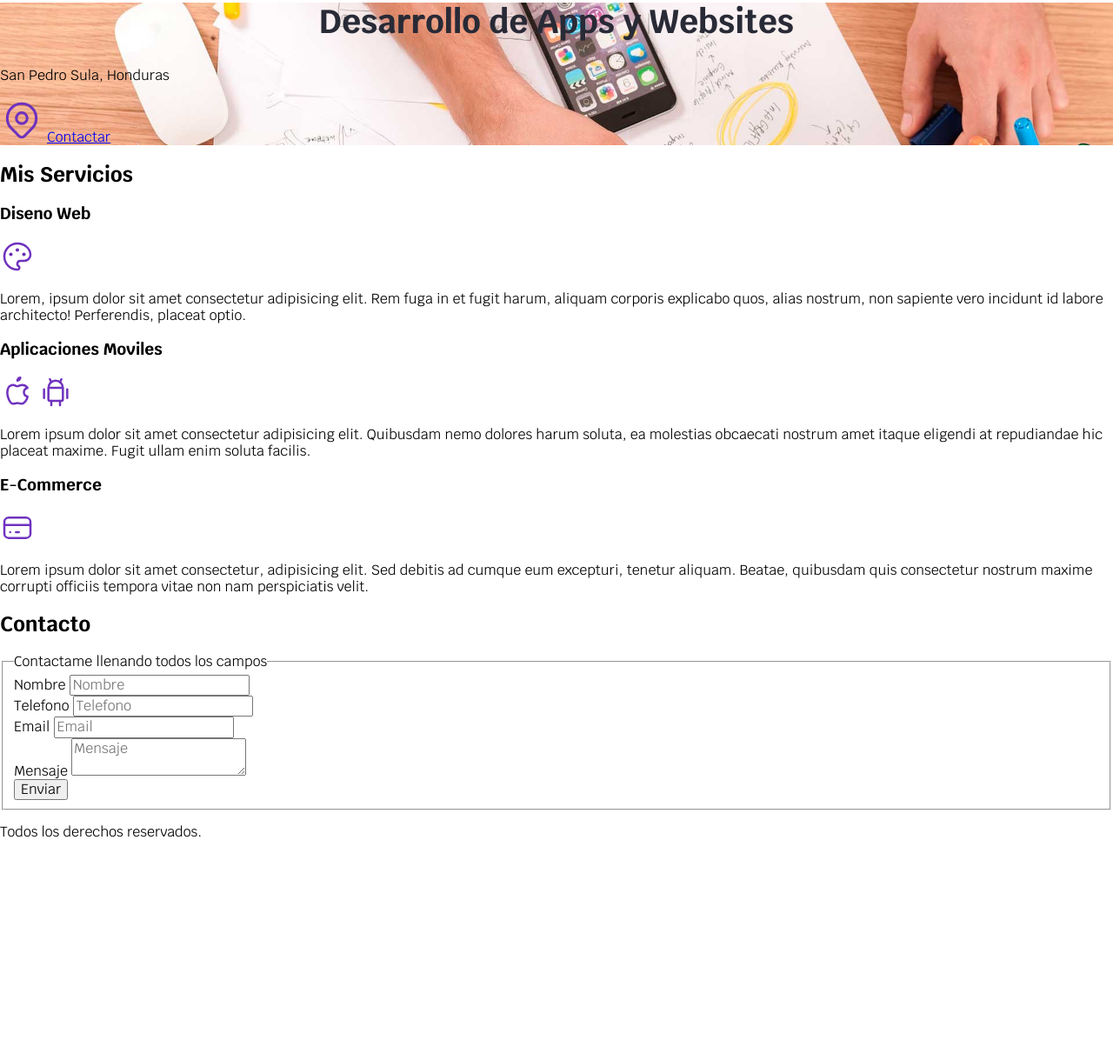
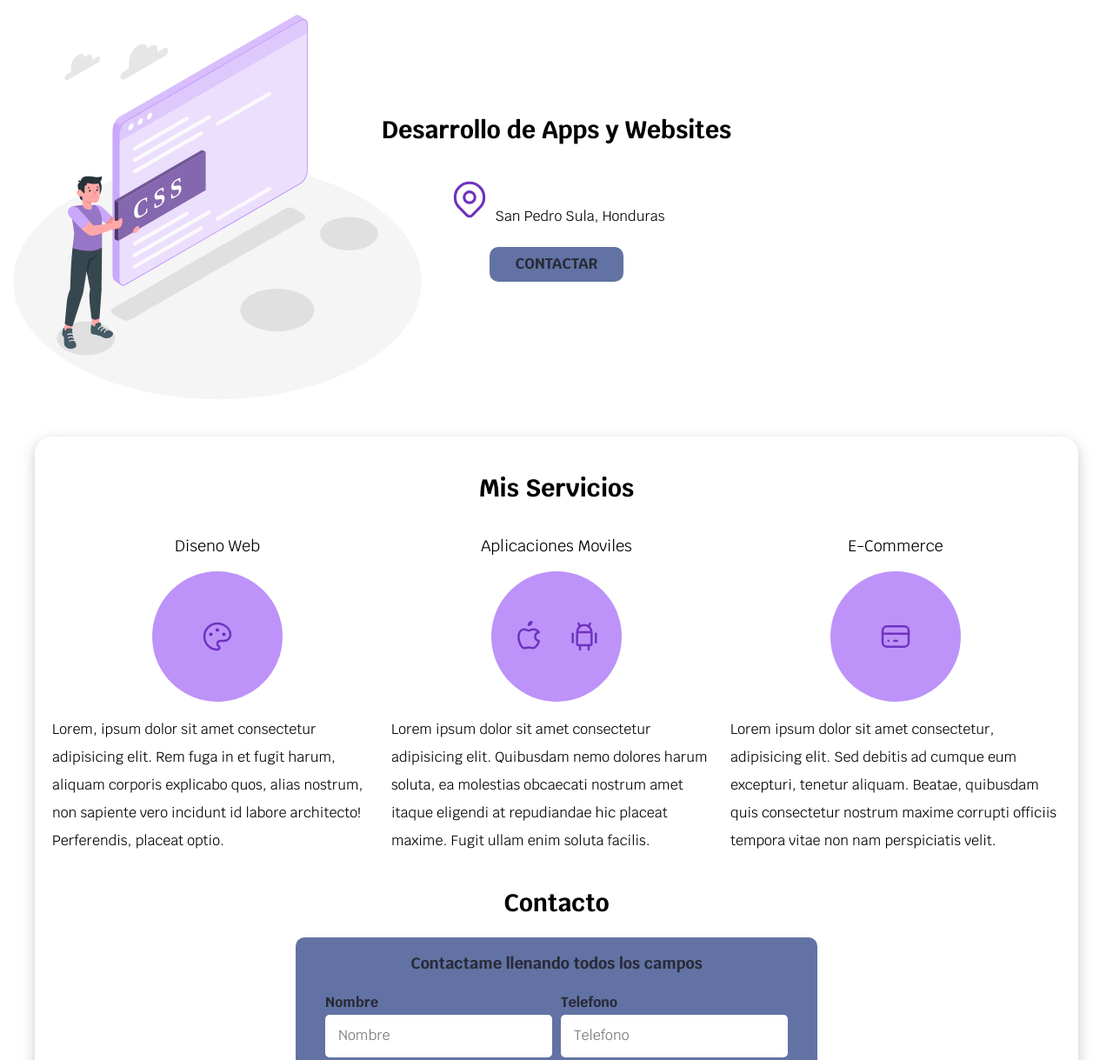
Before and after one commit to ariasortez08/WebFreelancer, a plain HTML site: page freelancer_inicio/index.html in a window 1280 px wide. Shown: the part 166-1385 px from the top of the page at 87% size. Before the commit the page ends 1149 px from the top, so only its background shows below. Drawn offline with Linux system fonts and the light colour scheme.

Commit message:
Website Finalizado

```diff
--- a/freelancer_inicio/css/style.css
+++ b/freelancer_inicio/css/style.css
@@ -6,12 +6,18 @@
   --gris: #6272a4;
   --purple: #bd93f9;
 
-  --fuente-principal: 'Krub', sans-serif;
-  --fuente-tamano: 3.8rem;
+  --fuente-principal: "Krub", sans-serif;
 }
 
 html {
   font-size: 62.5%;
+  box-sizing: border-box;
+  scroll-snap-type: y mandatory;
+}
+*,
+*:before,
+*:after {
+  box-sizing: inherit;
 }
 
 body {
@@ -19,34 +25,160 @@ body {
   font-family: var(--fuente-principal);
 }
 
+h1 {
+  font-size: 3.8rem;
+}
+h2 {
+  font-size: 2.8rem;
+}
+h3 {
+  font-size: 1.8rem;
+}
+
+h1,
+h2,
+h3 {
+  text-align: center;
+}
+
 .contenedor {
   max-width: 120rem;
   margin: 0 auto;
 }
+/* A LOS HIJOS SE LES ASIGNA POSITION RELATIVE */
+.contenido-hero {
+  display: flex;
+  flex-direction: column;
+  align-items: center;
+  justify-content: center;
+  position: absolute;
+  width: 100%;
+  height: 100%;
+  color: var(--negro);
+  /* background-color: rgba(0, 0, 0 0.8); */
+  /* background-color: rgb(0 0 0 / 10%); */
+}
+
+@media (min-width: 1400px) {
+  .contenido-hero h2 {
+    color: var(--negro);
+  }
+
+  .contenido-hero p {
+    color: var(--negro);
+    font-weight: bold;
+  }
+}
+
+.btn {
+  background-color: var(--gris);
+  border-radius: 1rem;
+  color: var(--primario);
+  font-size: 1.7rem;
+  font-weight: 700;
+  margin: 1rem;
+  padding: 1rem 3rem;
+  text-decoration: none;
+  text-transform: uppercase;
+  text-align: center;
+  width: 80%;
+  border: none;
+}
+
+.btn:hover {
+  cursor: pointer;
+}
+@media (min-width: 768px) {
+  .btn {
+    width: auto;
+  }
+}
+
+.enviar .btn {
+  background-color: var(--primario);
+  width: 100%;
+  color: var(--purple);
+}
+
+.campo {
+  margin-bottom: 1rem;
+}
+
+.campo label {
+  color: var(--primario);
+  font-weight: bold;
+  margin-bottom: 0.5rem;
+  display: block;
+}
+
+.campo textarea {
+  height: 15rem;
+}
+
+.text-input {
+  border: none;
+  width: 100%;
+  padding: 1.5rem;
+  border-radius: 0.5rem;
+}
+
+.formulario {
+  background-color: var(--gris);
+  width: min(60rem, 100%);
+  margin: 0 auto;
+  padding: 2rem;
+  border-radius: 1rem;
+}
+
+.formulario fieldset {
+  border: none;
+}
+
+.formulario legend {
+  text-align: center;
+  font-size: 1.8rem;
+  font-weight: bold;
+  margin-bottom: 2rem;
+  color: var(--primario);
+}
+
+.footer {
+  text-align: center;
+}
+/* A LOS PADRES SIEMRPE ES ABSOLUTE */
 
 .hero {
-  background-image: url(../img/hero.jpg);
+  background-image: url(../img/Open\ source-amico.svg);
   background-repeat: no-repeat;
-  background-size: cover;
+  background-size: contain;
+  height: 500px;
+  position: relative;
+  margin-bottom: 3rem;
+}
+/* UTILIDADES */
+
+.w-100 {
+  width: 100%;
+}
+.flex {
+  display: flex;
+}
+.alinear-derecha {
+  justify-content: flex-end;
+  margin-top: 2rem;
+}
+.nav-bg {
+  background-color: var(--gris);
 }
 
-.titulo {
-  text-align: center;
-  font-size: var(--fuente-tamano);
-  color: var(--primario);
-
-  font-weight: bold;
+.bg-color-purple {
+  background-color: var(--purple);
 }
 
-/* ACCEDEMOS A LAS ETIQUETAS */
-
-.titulo span {
-  font-size: 2rem;
-  color: var(--secundario);
-}
-
-.nav-bg {
-  background-color: var(--gris);
+@media (min-width: 768px) {
+  .w-100 {
+    width: auto;
+  }
 }
 
 .navegacion-principal {
@@ -67,13 +199,83 @@ body {
   color: var(--purple);
 }
 
+.servicios,
+.navegacion-principal,
+.formulario {
+  scroll-snap-align: center;
+  scroll-snap-stop: always;
+}
+
+@media (min-width: 760px) {
+  .servicios {
+    display: grid;
+    grid-template-columns: repeat(3, 1fr);
+    column-gap: 1rem;
+  }
+}
+
+.servicio {
+  display: flex;
+  flex-direction: column;
+  align-items: center;
+}
+
+.servicio h3 {
+  font-weight: normal;
+  color: var(--negro);
+}
+
+.servicio p {
+  line-height: 2;
+}
+
+.servicio .iconos {
+  height: 15rem;
+  width: 15rem;
+  background-color: var(--purple);
+  border-radius: 50%;
+  display: flex;
+  align-items: center;
+  justify-content: space-evenly;
+}
+
+.sombra {
+  -webkit-box-shadow: 0px 5px 15px 0px rgba(168, 158, 168, 0.59);
+  -moz-box-shadow: 0px 5px 15px 0px rgba(168, 158, 168, 0.59);
+  box-shadow: 0px 5px 15px 0px rgba(168, 158, 168, 0.59);
+  background-color: var(--blanco);
+  padding: 2rem;
+  border-radius: 2rem;
+}
+.titulo {
+  color: var(--purple);
+  font-weight: bold;
+}
+
+/* ACCEDEMOS A LAS ETIQUETAS */
+
+.titulo span {
+  font-size: 2rem;
+  color: var(--secundario);
+}
+
 /* MEDIA QUERIES */
 
-@media (min-width: 480px) {
-}
 @media (min-width: 768px) {
   .navegacion-principal {
     flex-direction: row;
     justify-content: space-between;
   }
 }
+@media (min-width: 768px) {
+  .contenedor-campos {
+    display: grid;
+    grid-template-columns: repeat(2, 1fr);
+    grid-template-rows: auto auto 20rem;
+    column-gap: 1rem;
+  }
+  .campo:nth-child(3),
+  .campo:nth-child(4) {
+    grid-column: 1/3;
+  }
+}
--- a/freelancer_inicio/index.html
+++ b/freelancer_inicio/index.html
@@ -32,8 +32,8 @@
 
     <section class="hero">
       <div class="contenido-hero">
-        <h2 class="titulo">Desarrollo de Apps y Websites</h2>
-        <p>San Pedro Sula, Honduras</p>
+        <h2>Desarrollo de Apps y Websites</h2>
+        <p>
           <svg
             xmlns="http://www.w3.org/2000/svg"
             class="icon icon-tabler icon-tabler-map-pin"
@@ -52,14 +52,19 @@
               d="M17.657 16.657l-4.243 4.243a2 2 0 0 1 -2.827 0l-4.244 -4.243a8 8 0 1 1 11.314 0z"
             />
           </svg>
-        <a href="#">Contactar</a>
+          San Pedro Sula, Honduras
+        </p>
+
+        <a class="btn" href="#">Contactar</a>
       </div>
     </section>
 
-    <main>
+    <main class="contenedor sombra">
       <h2>Mis Servicios</h2>
-      <section>
+      <div class="servicios">
+        <section class="servicio">
           <h3>Diseno Web</h3>
+          <div class="iconos">
             <svg
               xmlns="http://www.w3.org/2000/svg"
               class="icon icon-tabler icon-tabler-palette"
@@ -80,15 +85,18 @@
               <circle cx="12" cy="7.5" r=".5" fill="currentColor" />
               <circle cx="16.5" cy="10.5" r=".5" fill="currentColor" />
             </svg>
+          </div>
+
           <p>
-          Lorem, ipsum dolor sit amet consectetur adipisicing elit. Rem fuga in
-          et fugit harum, aliquam corporis explicabo quos, alias nostrum, non
-          sapiente vero incidunt id labore architecto! Perferendis, placeat
-          optio.
+            Lorem, ipsum dolor sit amet consectetur adipisicing elit. Rem fuga
+            in et fugit harum, aliquam corporis explicabo quos, alias nostrum,
+            non sapiente vero incidunt id labore architecto! Perferendis,
+            placeat optio.
           </p>
         </section>
-      <section>
+        <section class="servicio">
           <h3>Aplicaciones Moviles</h3>
+          <div class="iconos">
             <svg
               xmlns="http://www.w3.org/2000/svg"
               class="icon icon-tabler icon-tabler-brand-apple"
@@ -107,6 +115,7 @@
               />
               <path d="M12 4a2 2 0 0 0 2 -2a2 2 0 0 0 -2 2" />
             </svg>
+
             <svg
               xmlns="http://www.w3.org/2000/svg"
               class="icon icon-tabler icon-tabler-brand-android"
@@ -130,15 +139,17 @@
               <line x1="9" y1="18" x2="9" y2="21" />
               <line x1="15" y1="18" x2="15" y2="21" />
             </svg>
+          </div>
           <p>
             Lorem ipsum dolor sit amet consectetur adipisicing elit. Quibusdam
-          nemo dolores harum soluta, ea molestias obcaecati nostrum amet itaque
-          eligendi at repudiandae hic placeat maxime. Fugit ullam enim soluta
-          facilis.
+            nemo dolores harum soluta, ea molestias obcaecati nostrum amet
+            itaque eligendi at repudiandae hic placeat maxime. Fugit ullam enim
+            soluta facilis.
           </p>
         </section>
-      <section>
+        <section class="servicio">
           <h3>E-Commerce</h3>
+          <div class="iconos">
             <svg
               xmlns="http://www.w3.org/2000/svg"
               class="icon icon-tabler icon-tabler-credit-card"
@@ -157,44 +168,55 @@
               <line x1="7" y1="15" x2="7.01" y2="15" />
               <line x1="11" y1="15" x2="13" y2="15" />
             </svg>
+          </div>
+
           <p>
-          Lorem ipsum dolor sit amet consectetur, adipisicing elit. Sed debitis
-          ad cumque eum excepturi, tenetur aliquam. Beatae, quibusdam quis
-          consectetur nostrum maxime corrupti officiis tempora vitae non nam
-          perspiciatis velit.
+            Lorem ipsum dolor sit amet consectetur, adipisicing elit. Sed
+            debitis ad cumque eum excepturi, tenetur aliquam. Beatae, quibusdam
+            quis consectetur nostrum maxime corrupti officiis tempora vitae non
+            nam perspiciatis velit.
           </p>
         </section>
-    </main>
+      </div>
+      <!-- Cierre clase de servicios -->
 
       <section>
         <h2>Contacto</h2>
-      <form>
+        <form class="formulario">
           <fieldset>
             <legend>Contactame llenando todos los campos</legend>
-          <div>
+            <div class="contenedor-campos">
+              <div class="campo">
                 <label>Nombre</label>
-            <input type="text" placeholder="Nombre" />
+                <input class="text-input" type="text" placeholder="Nombre" />
               </div>
-          <div>
+              <div class="campo">
                 <label>Telefono</label>
-            <input type="tel" placeholder="Telefono" />
+                <input class="text-input" type="tel" placeholder="Telefono" />
               </div>
-          <div>
+              <div class="campo">
                 <label>Email</label>
-            <input type="email" placeholder="Email" />
+                <input class="text-input" type="email" placeholder="Email" />
               </div>
-          <div>
+              <div class="campo">
                 <label>Mensaje</label>
-            <textarea placeholder="Mensaje"></textarea>
+                <textarea class="text-input" placeholder="Mensaje"></textarea>
               </div>
-          <div>
-            <input type="submit" value="Enviar" />
+            </div>
+            <!--Contenedor de los campos -->
+            <div class="alinear-derecha flex alinear-derecha">
+              <input
+                class="btn w-100 bg-color-purple"
+                type="submit"
+                value="Enviar"
+              />
             </div>
           </fieldset>
         </form>
       </section>
+    </main>
 
-    <footer>
+    <footer class="footer">
       <p>Todos los derechos reservados.</p>
     </footer>
   </body>
```
Also changed, not shown: freelancer_inicio/img/Code typing-pana.svg (added), freelancer_inicio/img/Open source-amico.svg (added), 2 other files. Lines whose indentation alone changed are shown as unchanged.
